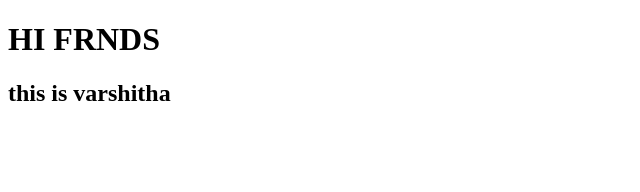
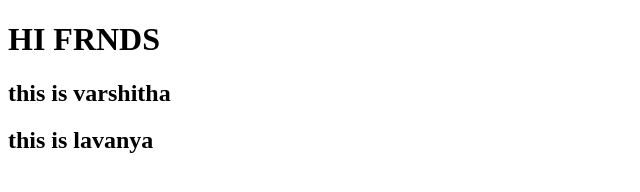
Before and after one commit to lavanyagonapa/collaboration, a plain HTML site: page index.html in a window 1280 px wide. Shown: the whole page, without its empty margins (0-640 px from the left). Drawn offline with Linux system fonts and the light colour scheme.

Commit message:
lavanyaversion1

```diff
--- a/index.html
+++ b/index.html
@@ -8,5 +8,6 @@
 <body>
     <h1>HI FRNDS</h1>
     <h2> this is varshitha</h2>
+    <h2>this is lavanya</h2>
 </body>
 </html>
```
